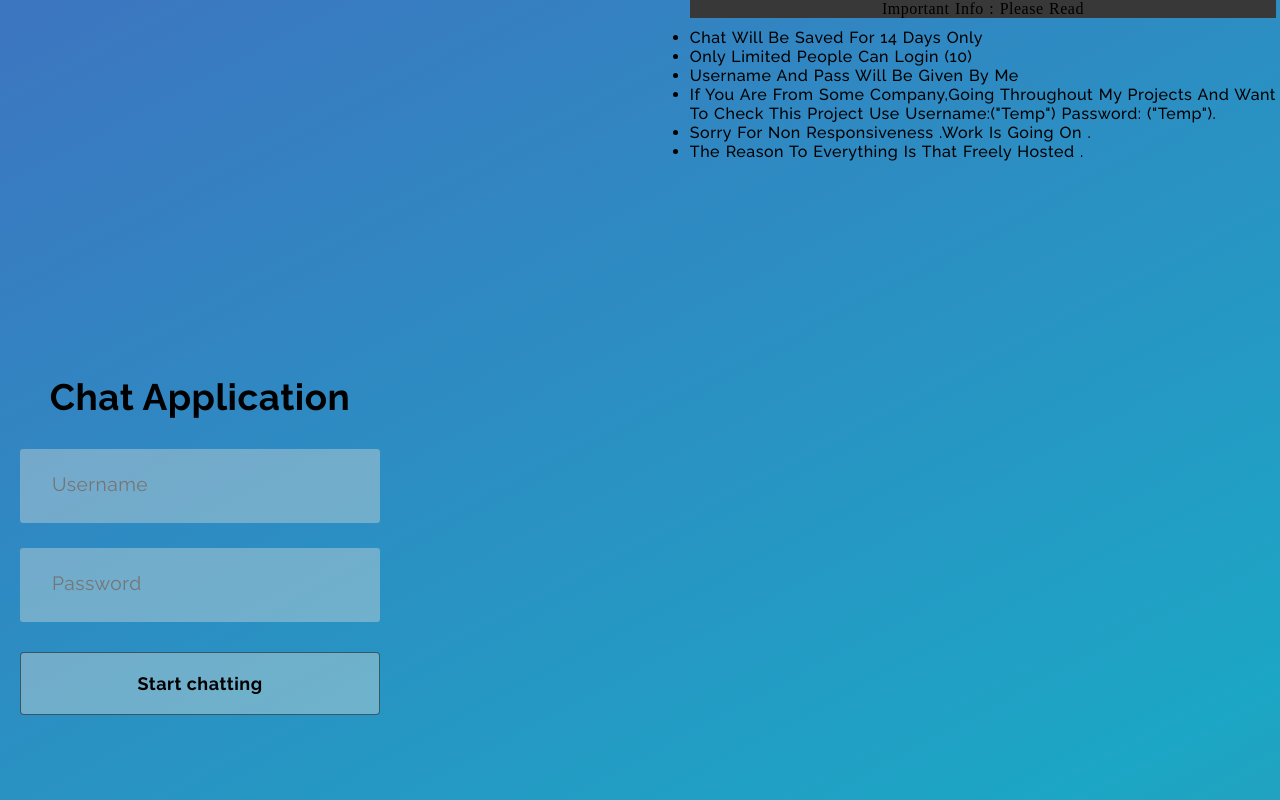
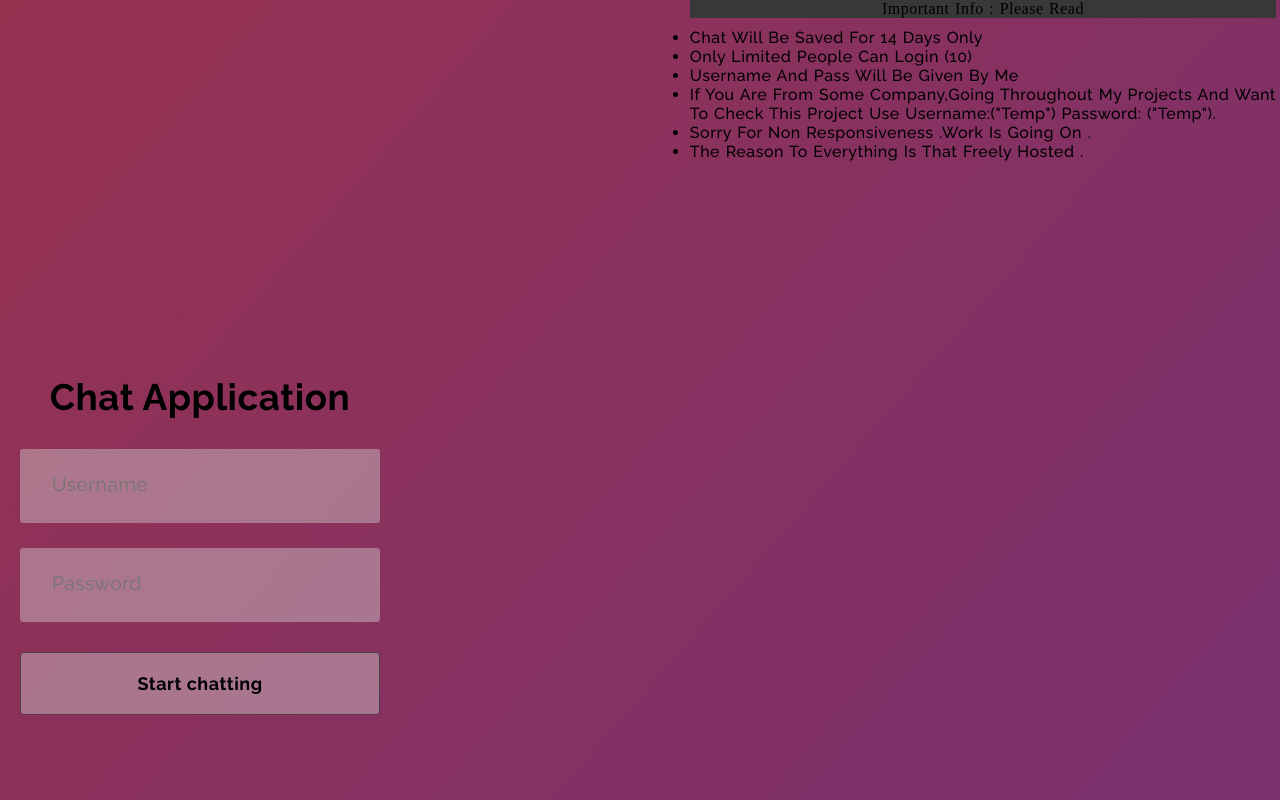
Before and after one commit to dash-09/MyChatApp, a React (Create React App) app: page / in a window 1280 px wide. Built offline with nearby package versions, Linux system fonts and the light colour scheme.

Commit message:
Update App.css

```diff
--- a/src/App.css
+++ b/src/App.css
@@ -226,12 +226,13 @@
 
   /* bacground by me */
 
-  background: linear-gradient(152deg, #246655, #7b17b6, #1ca6c5, #b63417);
-  background-size: 800% 800%;
+    background: linear-gradient(311deg, #512e97, #cc351b);
+    background-size: 400% 400%;
 
-  -webkit-animation: AnimationName 30s ease infinite;
-  -moz-animation: AnimationName 30s ease infinite;
-  animation: AnimationName 30s ease infinite;
+    -webkit-animation: AnimationName 25s ease infinite;
+    -moz-animation: AnimationName 25s ease infinite;
+    -o-animation: AnimationName 25s ease infinite;
+    animation: AnimationName 25s ease infinite;
   /* bacground by me */
 
   display: flex;
@@ -239,39 +240,25 @@
   align-items: flex-end;
 }
 /* background me  */
-
 @-webkit-keyframes AnimationName {
-  0% {
-    background-position: 0% 2%;
-  }
-  50% {
-    background-position: 100% 99%;
-  }
-  100% {
-    background-position: 0% 2%;
-  }
+    0%{background-position:0% 97%}
+    50%{background-position:100% 4%}
+    100%{background-position:0% 97%}
 }
 @-moz-keyframes AnimationName {
-  0% {
-    background-position: 0% 2%;
-  }
-  50% {
-    background-position: 100% 99%;
-  }
-  100% {
-    background-position: 0% 2%;
-  }
+    0%{background-position:0% 97%}
+    50%{background-position:100% 4%}
+    100%{background-position:0% 97%}
+}
+@-o-keyframes AnimationName {
+    0%{background-position:0% 97%}
+    50%{background-position:100% 4%}
+    100%{background-position:0% 97%}
 }
 @keyframes AnimationName {
-  0% {
-    background-position: 0% 2%;
-  }
-  50% {
-    background-position: 100% 99%;
-  }
-  100% {
-    background-position: 0% 2%;
-  }
+    0%{background-position:0% 97%}
+    50%{background-position:100% 4%}
+    100%{background-position:0% 97%}
 }
 /* background me  */
 
```
